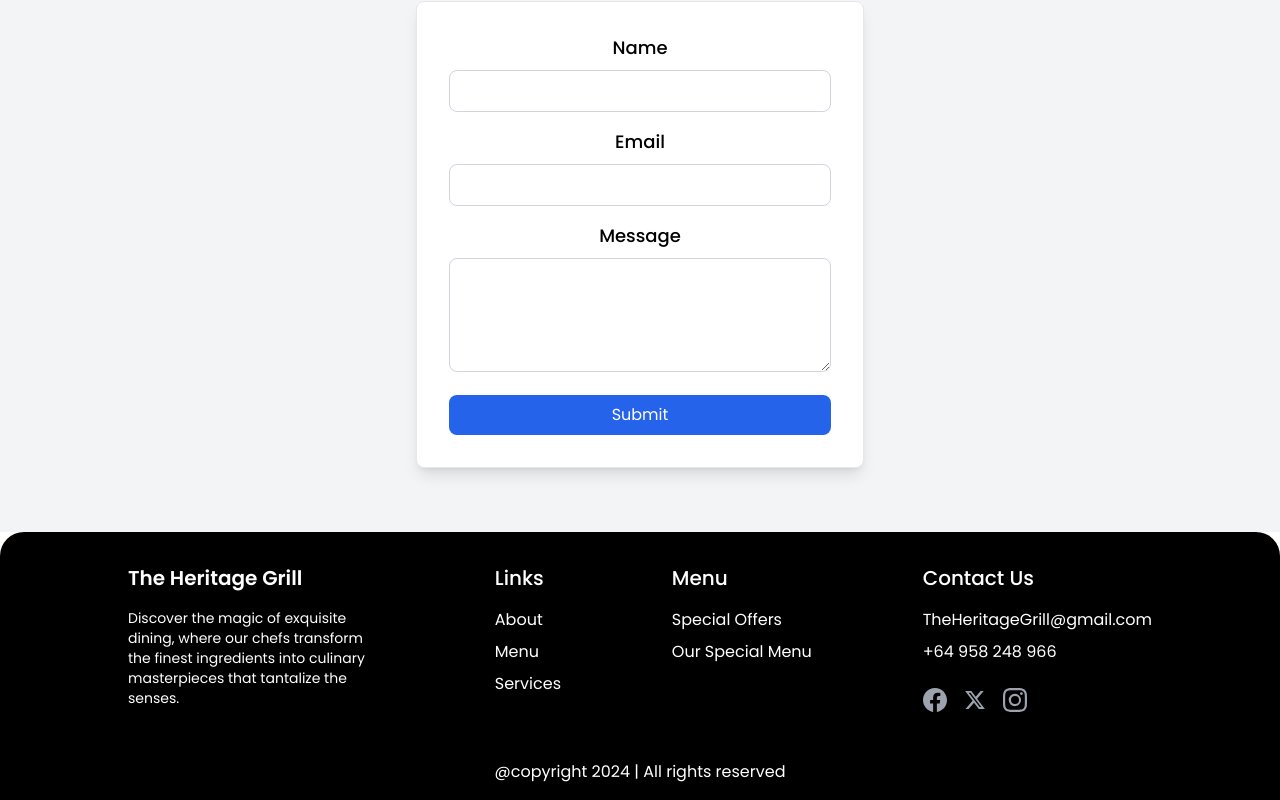
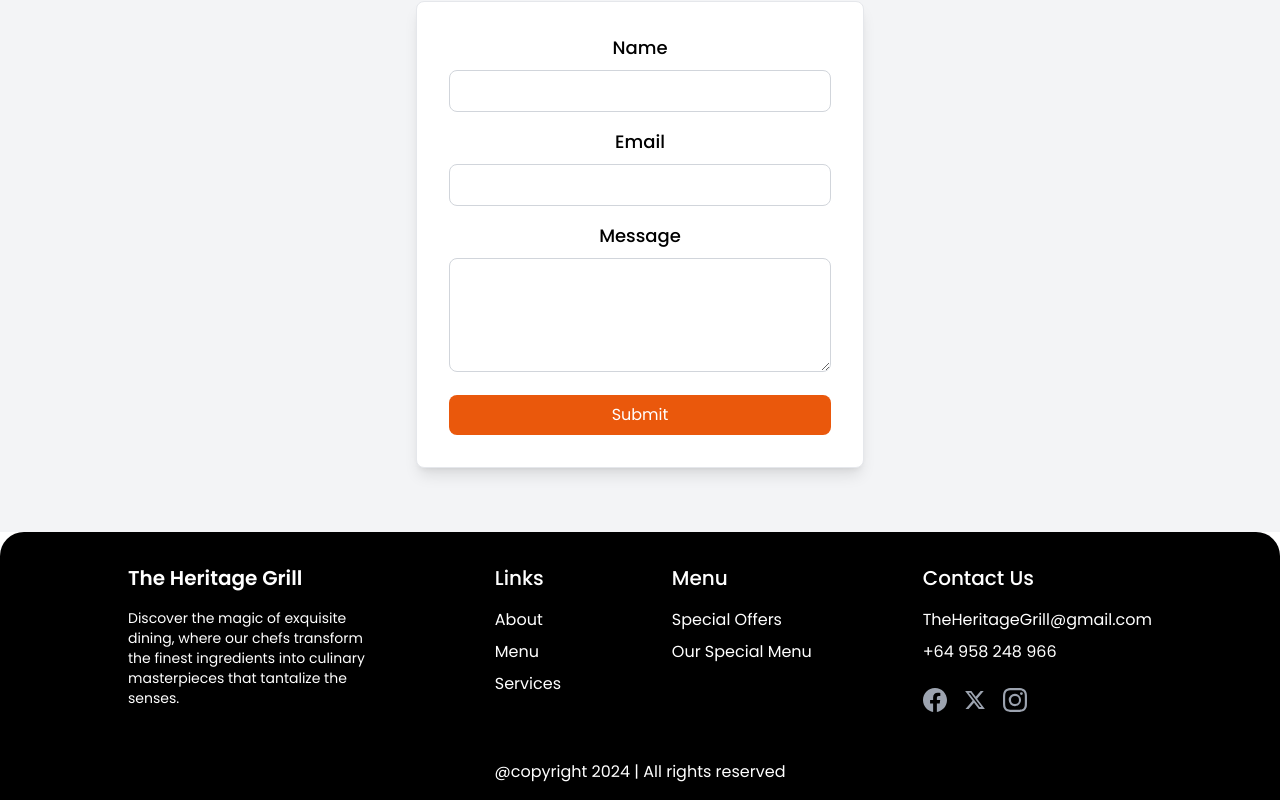
Before and after one commit to ashennkalhara/Website-Frontend, a React (Vite) app in the folder restaurent-website/: page / in a window 1280 px wide. Shown: the part 5319-6119 px from the top of the page. Built offline with nearby package versions, Linux system fonts and the light colour scheme.

Commit message:
Login and Register section done

```diff
--- a/restaurent-website/src/components/QuerySection.jsx
+++ b/restaurent-website/src/components/QuerySection.jsx
@@ -57,7 +57,7 @@
           </div>
           <button
             type="submit"
-            className="w-full bg-blue-600 text-white py-2 px-4 rounded-lg hover:bg-blue-700 transition-colors duration-300 animate__animated animate__bounce"
+            className="w-full bg-orange-600 text-white py-2 px-4 rounded-lg hover:bg-blue-700 transition-colors duration-300 animate__animated animate__bounce"
           >
             Submit
           </button>
```
